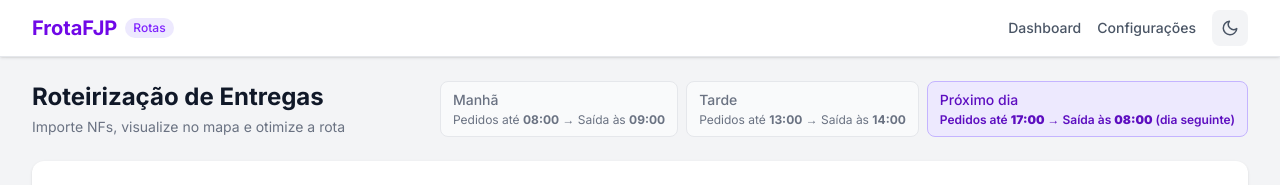
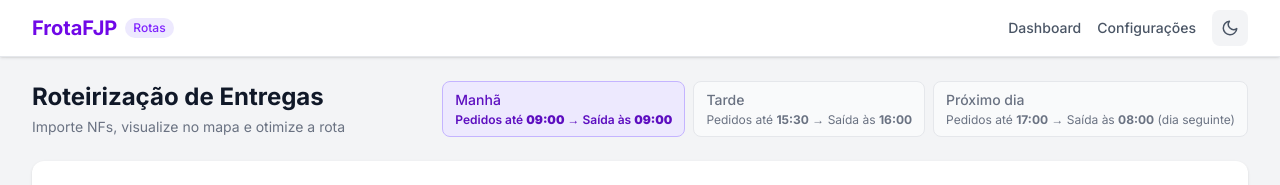
Before and after one commit to RhuanRL/FrotaFJP, a Next.js app: page / in a window 1280 px wide. Shown: the top 185 px of the page. Built offline with nearby package versions, Linux system fonts and the light colour scheme.

Commit message:
Ajusta janelas de autorização de entregas: Manhã, Tarde e Próximo dia

```diff
--- a/src/components/DeliveryWindowBadge.tsx
+++ b/src/components/DeliveryWindowBadge.tsx
@@ -20,8 +20,7 @@ export default function DeliveryWindowBadge({
     for (const w of sorted) {
       if (now < w.cutoffTime) return w;
     }
-    const nextDay = sorted.find((w) => w.isNextDay);
-    return nextDay || null;
+    return sorted[0] || null;
   }
 
   const active = getActiveWindow();
--- a/src/lib/types.ts
+++ b/src/lib/types.ts
@@ -75,15 +75,15 @@ export const DEFAULT_CONFIG: AppConfig = {
     {
       id: "morning",
       name: "Manhã",
-      cutoffTime: "08:00",
+      cutoffTime: "09:00",
       departureTime: "09:00",
       isNextDay: false,
     },
     {
       id: "afternoon",
       name: "Tarde",
-      cutoffTime: "13:00",
-      departureTime: "14:00",
+      cutoffTime: "15:30",
+      departureTime: "16:00",
       isNextDay: false,
     },
     {
```
